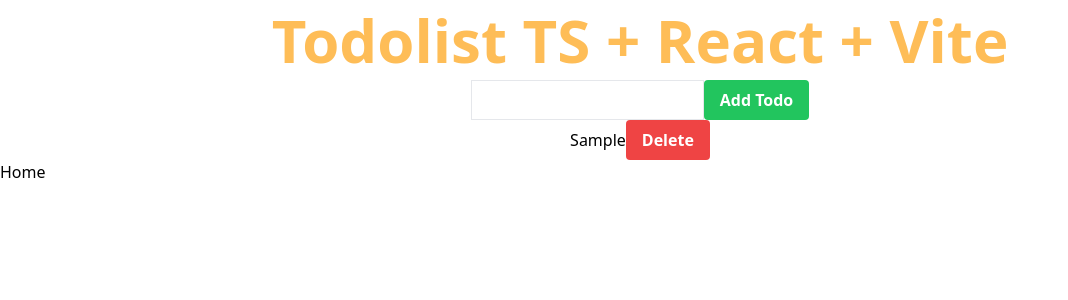
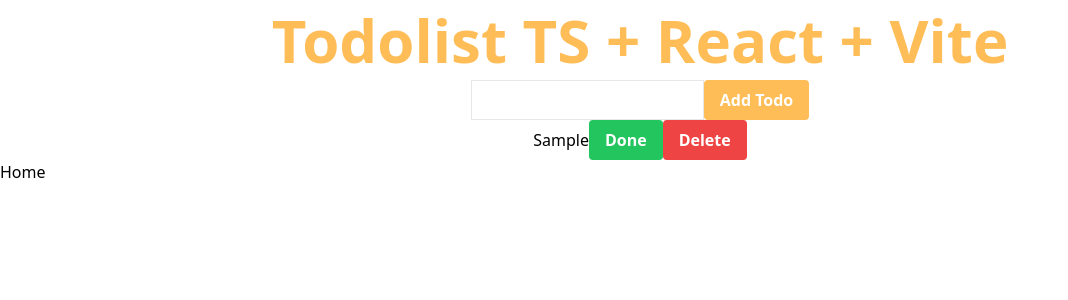
Before and after one commit to JaydenLee1116/todolists, a React (Vite) app in the folder ts-react-vite/: page /basic in a window 1280 px wide. Both pictures are taken after typing "Sample" into the empty fields and a click on the button "Add Todo". Shown: the top 300 px of the page, without its empty margins (0-1068 px from the left). Built offline with nearby package versions, Linux system fonts and the light colour scheme.

Commit message:
basic: Todo 타입 추가 및 done 기능 추가

```diff
--- a/ts-react-vite/src/pages/Basic/index.tsx
+++ b/ts-react-vite/src/pages/Basic/index.tsx
@@ -1,12 +1,19 @@
 import { useState } from 'react';
-import { Link } from 'react-router-dom';
+
+type Todo = {
+  text: string;
+  isDone: boolean;
+};
 
 function Basic() {
-  const [newTodo, setNewTodo] = useState('');
+  const [newTodo, setNewTodo] = useState<Todo>({ text: '', isDone: false });
   const handleInputChange = (e: React.ChangeEvent<HTMLInputElement>) => {
-    setNewTodo(e.target.value);
+    setNewTodo({
+      text: e.target.value,
+      isDone: false,
+    });
   };
-  const [todos, setTodos] = useState<string[]>([]);
+  const [todos, setTodos] = useState<Todo[]>([]);
   return (
     <div className="flex flex-col content-center">
       <header className="m-0 w-full text-center text-6xl font-bold leading-[80px] text-jayden-0">
@@ -14,12 +21,15 @@
       </header>
       <main className="flex flex-col justify-center">
         <div className="flex justify-center">
-          <input className="border" value={newTodo} onChange={handleInputChange} />
+          <input className="border" value={newTodo.text} onChange={handleInputChange} />
           <button
-            className="rounded bg-green-500 px-4 py-2 font-bold text-white hover:bg-green-700"
+            className="rounded bg-jayden-0 px-4 py-2 font-bold text-white hover:bg-yellow-700"
             onClick={() => {
               setTodos([...todos, newTodo]);
-              setNewTodo('');
+              setNewTodo({
+                text: '',
+                isDone: false,
+              });
             }}
           >
             Add Todo
@@ -30,7 +40,22 @@
             {todos.map((todo, index) => (
               <div className="flex">
                 <li key={index}>
-                  <span>{todo}</span>
+                  <span className={todo.isDone ? 'line-through' : ''}>{todo.text}</span>
+                  <button
+                    className="rounded bg-green-500 px-4 py-2 font-bold text-white hover:bg-green-700"
+                    onClick={() => {
+                      setTodos(
+                        todos.map((t, i) => {
+                          if (i === index) {
+                            return { ...t, isDone: !t.isDone };
+                          }
+                          return t;
+                        }),
+                      );
+                    }}
+                  >
+                    {todo.isDone ? 'Undo' : 'Done'}
+                  </button>
                   <button
                     className="rounded bg-red-500 px-4 py-2 font-bold text-white hover:bg-red-700"
                     onClick={() => {
```
